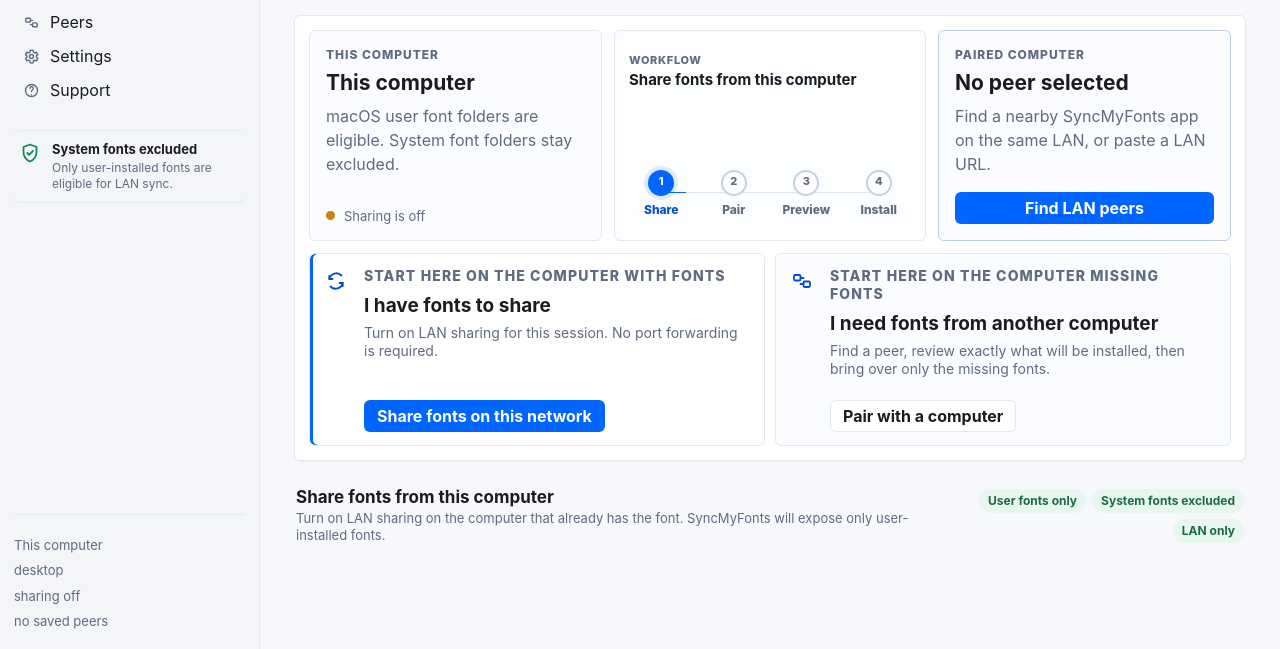
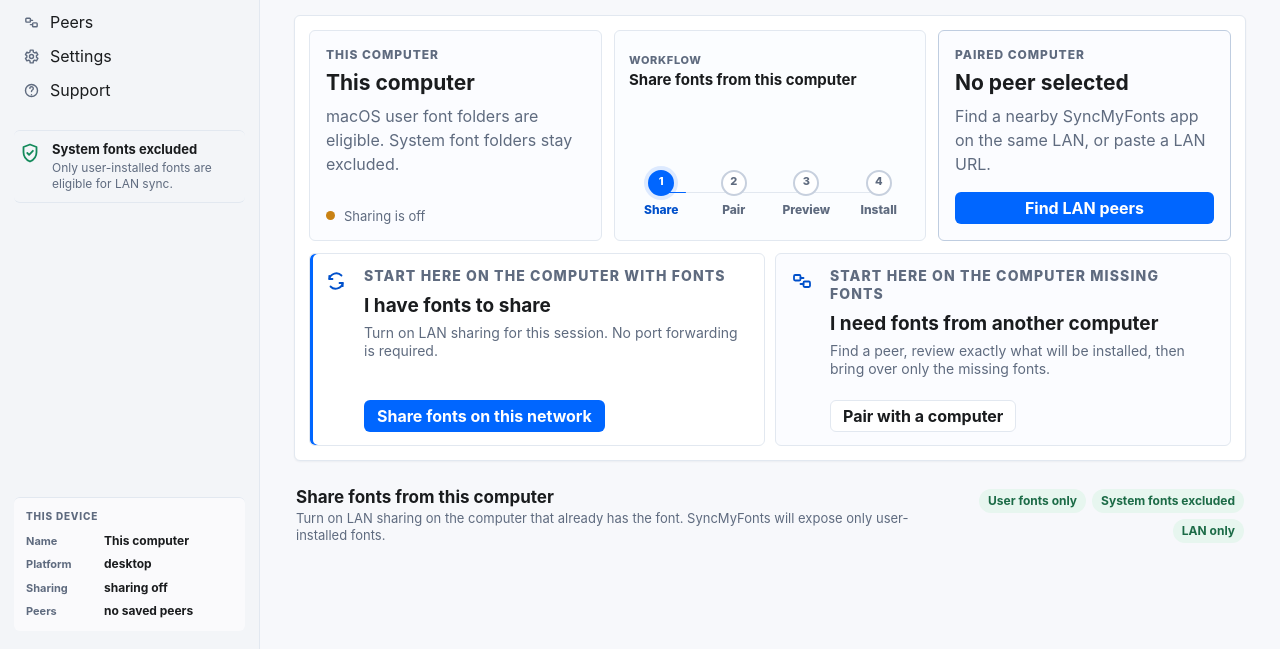
Before and after one commit to pcamp96/SyncMyFonts, a website: page apps/syncmyfonts-ui/dist/index.html in a window 1280 px wide. Shown: the part 151-800 px from the top of the page. Drawn offline with Linux system fonts and the light colour scheme.

Commit message:
Polish Tauri sidebar device summary

```diff
--- a/apps/syncmyfonts-ui/dist/index.html
+++ b/apps/syncmyfonts-ui/dist/index.html
@@ -88,10 +88,23 @@
         </div>
 
         <div class="sidebar-status">
-          <span id="deviceName">This computer</span>
-          <span id="platformName">desktop</span>
-          <span id="sharingState">sharing off</span>
-          <span id="peerCount">no saved peers</span>
+          <div class="sidebar-status-heading">This device</div>
+          <div class="sidebar-status-row">
+            <span>Name</span>
+            <strong id="deviceName">This computer</strong>
+          </div>
+          <div class="sidebar-status-row">
+            <span>Platform</span>
+            <strong id="platformName">desktop</strong>
+          </div>
+          <div class="sidebar-status-row">
+            <span>Sharing</span>
+            <strong id="sharingState">sharing off</strong>
+          </div>
+          <div class="sidebar-status-row">
+            <span>Peers</span>
+            <strong id="peerCount">no saved peers</strong>
+          </div>
         </div>
       </aside>
 
--- a/apps/syncmyfonts-ui/dist/styles.css
+++ b/apps/syncmyfonts-ui/dist/styles.css
@@ -245,12 +245,45 @@ svg {
 
 .sidebar-status {
   display: grid;
-  gap: 8px;
+  gap: 7px;
   margin-top: auto;
-  padding-top: 22px;
+  padding: 12px;
   border-top: 1px solid var(--line);
+  border-radius: var(--radius);
+  background: rgba(255, 255, 255, 0.58);
   font-size: 13px;
   line-height: 1.35;
+}
+
+.sidebar-status-heading {
+  margin-bottom: 3px;
+  color: var(--muted);
+  font-size: 10px;
+  font-weight: 850;
+  letter-spacing: 0.08em;
+  text-transform: uppercase;
+}
+
+.sidebar-status-row {
+  display: grid;
+  grid-template-columns: 70px minmax(0, 1fr);
+  align-items: baseline;
+  gap: 8px;
+}
+
+.sidebar-status-row span {
+  color: var(--muted);
+  font-size: 11px;
+  font-weight: 700;
+}
+
+.sidebar-status-row strong {
+  overflow: hidden;
+  color: var(--ink);
+  font-size: 12px;
+  font-weight: 750;
+  text-overflow: ellipsis;
+  white-space: nowrap;
 }
 
 .workspace {
```
